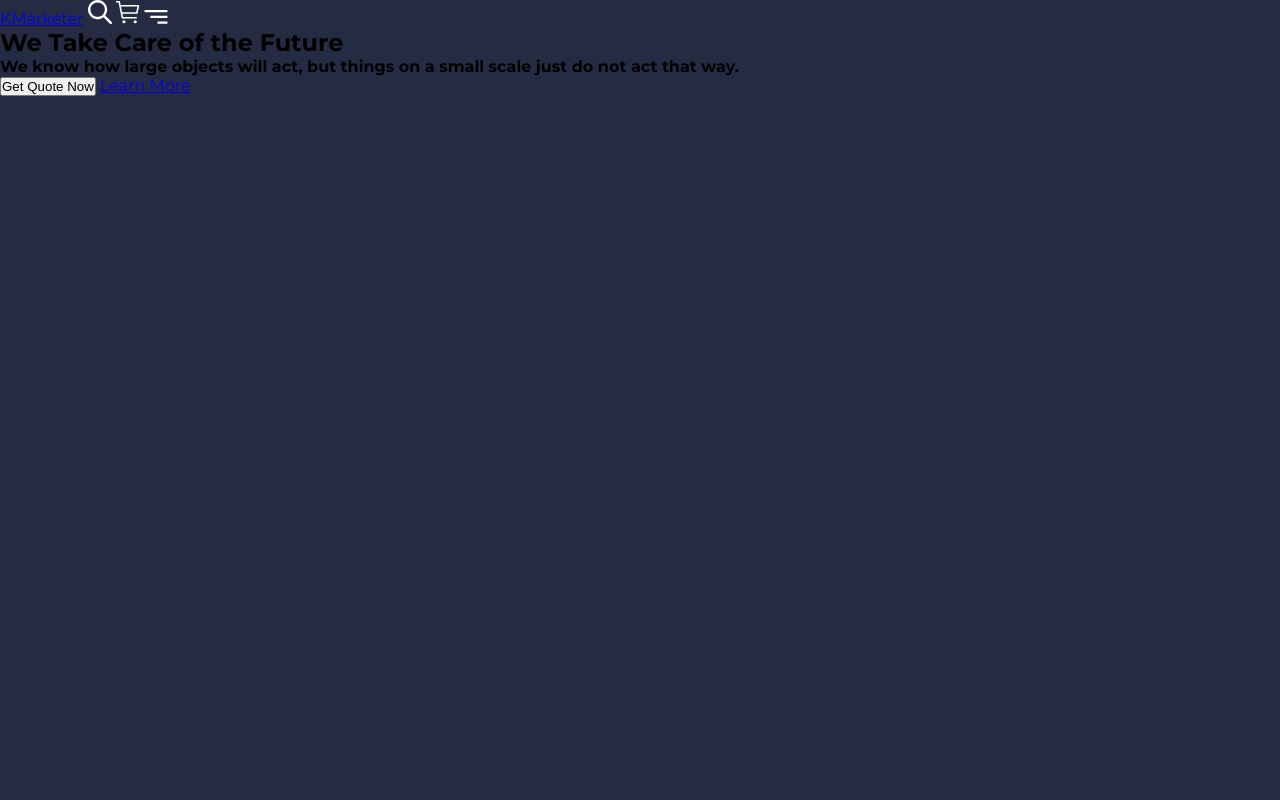
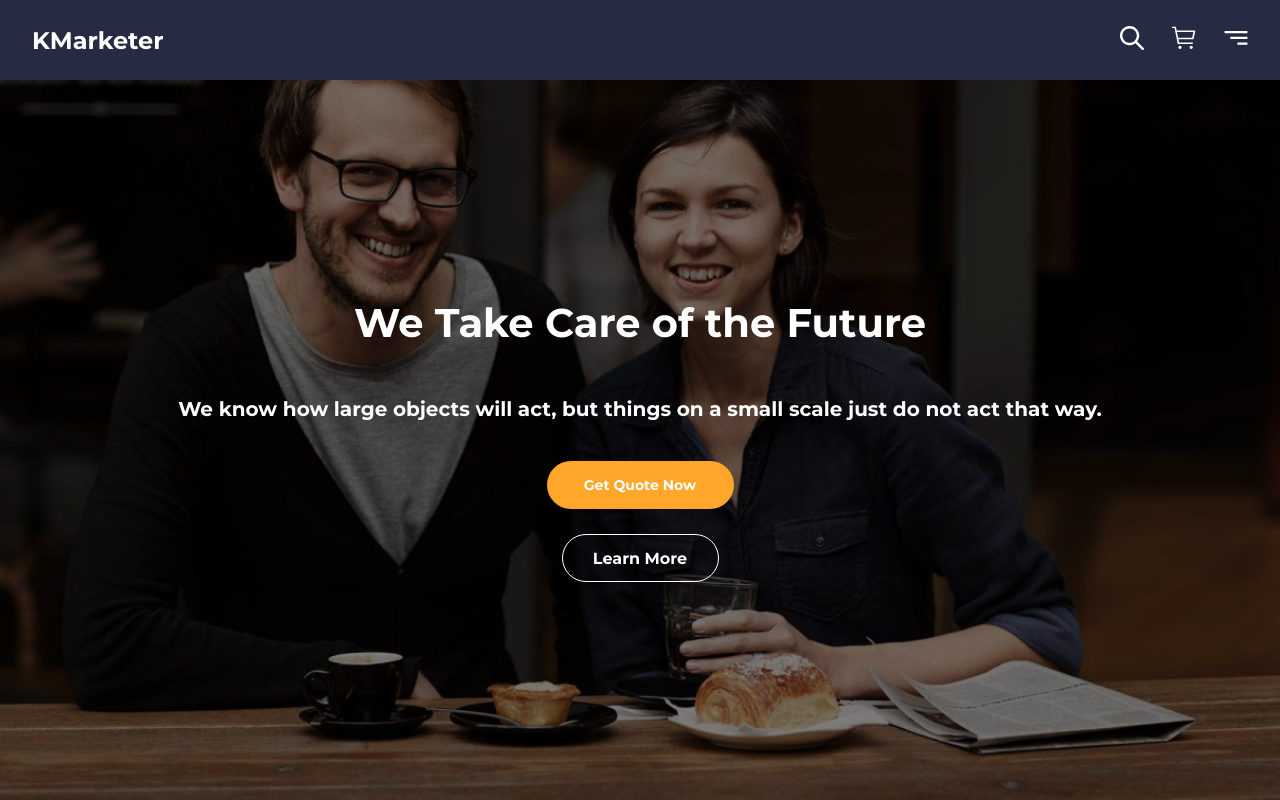
Before and after one commit to nelso0on/kmarketer-website, a plain HTML site: page index.html in a window 1280 px wide. Drawn offline with Linux system fonts and the light colour scheme.

Commit message:
header styling 2

```diff
--- a/css/index.css
+++ b/css/index.css
@@ -1,9 +1,115 @@
 * {
     padding: 0;
     margin: 0;
+    box-sizing: border-box;
+}
+
+h2 {
+    font-size: 40px;
+}
+h4 {
+    font-size: 20px;
 }
 
 body {
     background-color:#252B42 ;
     font-family: 'montserrat'
 }
+
+header {
+    padding: 16px 32px;
+    display: flex;
+    justify-content: space-between;
+    align-items: center;
+    height: 10vh
+}
+
+.logo {
+    color: white;
+    text-decoration: none;
+    font-weight: 700;
+    font-size: 24px;
+}
+
+.icon-btn {
+    background: transparent;
+    border: none;
+    margin-left: 24px;
+    cursor: pointer
+}
+
+.icon {
+    width: 24px;
+    height: 24px;
+}
+
+.hero {
+    height: 90vh;
+    background-image: url("cover.png");
+    background-position: center;
+    background-size: cover;
+    padding: 80px 60px;
+    color: white;
+    text-align: center;
+    position: relative;
+    z-index: 1;
+    display: flex;
+    flex-direction: column;
+    align-items: center;
+    justify-content: center;
+}
+
+.backdrop {
+    position: absolute;
+    top: 0;
+    left: 0;
+    width: 100%;
+    height: 100%;
+    background-color: black;
+    opacity: 0.5;
+    z-index: -1;
+}
+
+.hero-title {
+    margin-bottom: 50px;
+}
+
+.hero-text {
+    margin-bottom: 40px;
+}
+
+.get-quote-btn {
+    margin-bottom: 25px;
+    font-size: 14px;
+    background: #FFA62B;
+    border: none;
+    width: 187px;
+    height: 48px;
+    color: white;
+    font-family: 'montserrat';
+    font-weight: 700;
+    border-radius: 40px;
+    cursor:pointer;
+    transition: 0.3s ease;
+}
+
+.get-quote-btn:hover {
+    background: #db9026;
+}
+
+.learn-more {
+    text-decoration: none;
+    color: white;
+    font-weight: 700;
+    border: 1px solid white;
+    width: 157px;
+    height: 48px;
+    line-height: 48px;
+    border-radius: 40px;
+    transition: 0.3s ease;
+}
+
+.learn-more:hover {
+    background: white;
+    color: #FFA62B;
+}
--- a/index.html
+++ b/index.html
@@ -6,29 +6,35 @@
     <meta name="viewport" content="width=device-width, initial-scale=1.0" />
     <title>KMarketer</title>
     <link rel="stylesheet" href="css/index.css" />
-    <link href="https://fonts.googleapis.com/css?family=Montserrat:100,100italic,200,200italic,300,300italic,regular,italic,500,500italic,600,600italic,700,700italic,800,800italic,900,900italic" rel="stylesheet" />
+    <link
+      href="https://fonts.googleapis.com/css?family=Montserrat:100,100italic,200,200italic,300,300italic,regular,italic,500,500italic,600,600italic,700,700italic,800,800italic,900,900italic"
+      rel="stylesheet"
+    />
   </head>
   <body>
     <header>
       <a href="#" class="logo">KMarketer</a>
-      <a href="#"
-        ><img src="img/icons/search-icon.svg" alt="" class="icon"
-      /></a>
-      <a href="#"
-        ><img src="img/icons/shopping-cart-icon.svg" alt="" class="icon"
-      /></a>
-      <a href="#"
-        ><img src="img/icons/hamburger-icon.svg" alt="" class="icon"
-      /></a>
+      <div class="nav-btns">
+        <button class="icon-btn">
+          <img src="img/icons/search-icon.svg" alt="" class="icon" />
+        </button>
+        <button class="icon-btn">
+          <img src="img/icons/shopping-cart-icon.svg" alt="" class="icon" />
+        </button>
+        <button class="icon-btn">
+          <img src="img/icons/hamburger-icon.svg" alt="" class="icon" />
+        </button>
+      </div>
+    </header>
     <section class="hero">
+      <div class="backdrop"></div>
       <h2 class="hero-title">We Take Care of the Future</h2>
       <h4 class="hero-text">
-          We know how large objects will act, but things on a small scale just
-          do not act that way.
+        We know how large objects will act, but things on a small scale just do
+        not act that way.
       </h4>
       <button class="get-quote-btn">Get Quote Now</button>
       <a href="#" class="learn-more">Learn More</a>
     </section>
-    </header>
   </body>
 </html>
```
Also changed, not shown: css/cover.png (renamed from img/cover.png). Lines whose indentation alone changed are shown as unchanged.
